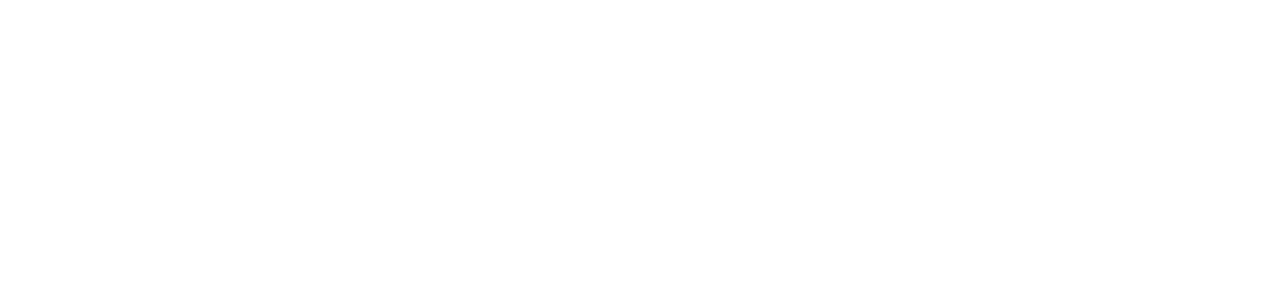
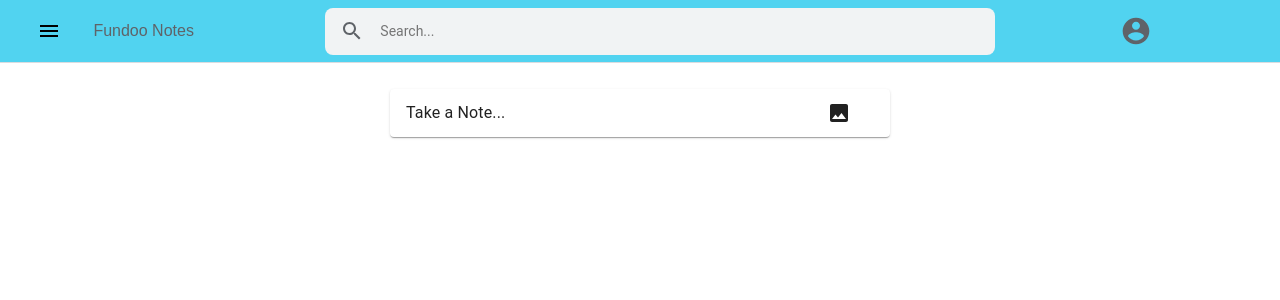
Before and after one commit to junaidansari6311/Fundoo-Notes, a React (Create React App) app: page /dashboard in a window 1280 px wide. Shown: the top 300 px of the page. Built offline with nearby package versions, Linux system fonts and the light colour scheme.

Commit message:
ADDED : Structure of note component

```diff
--- /dev/null
+++ b/src/component/Dashboard.jsx
@@ -0,0 +1,16 @@
+import React, {Component} from 'react';
+import '../scss/dashboard.scss';
+import Navbar from "./Navbar";
+import Note from "./Note";
+class Dashboard extends Component {
+    render() {
+        return (
+            <React.Fragment>
+                <Navbar />
+                <Note/>
+            </React.Fragment>
+        );
+    }
+}
+
+export default Dashboard;
--- /dev/null
+++ b/src/component/Note.jsx
@@ -0,0 +1,58 @@
+import React, {Component} from 'react';
+import '../scss/note.scss';
+import Accordion from "@material-ui/core/Accordion";
+import AccordionSummary from "@material-ui/core/AccordionSummary";
+import AccordionDetails from "@material-ui/core/AccordionDetails";
+import InputBase from "@material-ui/core/InputBase";
+import InsertPhotoIcon from "@material-ui/icons/InsertPhoto";
+import Typography from "@material-ui/core/Typography";
+import ReminderIcon from "@material-ui/icons/Notifications";
+import PersonAddIcon from '@material-ui/icons/PersonAdd';
+import PaletteIcon from '@material-ui/icons/Palette';
+import ImageIcon from '@material-ui/icons/Image';
+import ArchiveIcon from '@material-ui/icons/Archive';
+import MoreVertIcon from '@material-ui/icons/MoreVert';
+
+class Note extends Component {
+    render() {
+        return (
+            <div className="accordion-main-container">
+                <Accordion className="accordion-main">
+                    <AccordionSummary>
+                        <Typography className="take-note">Take a Note...</Typography>
+                        <InsertPhotoIcon className="imageUpload"/>
+                    </AccordionSummary>
+                    <AccordionDetails className="details-container">
+                       <div className="input-container">
+                           <InputBase
+                               placeholder="Title"
+                               className="titleInput"
+                           />
+                           <InputBase
+                               placeholder="Take a note ..."
+                               className="descInput"
+                               multiline
+                           />
+                       </div>
+                        <div className="icon-button-container">
+                            <div className="icon-container">
+                                <ReminderIcon/>
+                                <PersonAddIcon/>
+                                <PaletteIcon/>
+                                <ImageIcon/>
+                                <ArchiveIcon/>
+                                <MoreVertIcon/>
+                            </div>
+                            <div className="close-button-div">
+                                <button className="button-close">Close</button>
+                            </div>
+
+                        </div>
+                    </AccordionDetails>
+                </Accordion>
+            </div>
+        );
+    }
+}
+
+export default Note;
--- a/src/router/RouterConfiguration.jsx
+++ b/src/router/RouterConfiguration.jsx
@@ -5,6 +5,8 @@
 import ForgotPassword from "../pages/ForgotPassword";
 import ResetPassword from "../pages/ResetPassword";
 import Navbar from "../component/Navbar";
+import Note from "../component/Note";
+import Dashboard from "../component/Dashboard";
 
 class RouterConfiguration extends Component {
     render() {
@@ -16,6 +18,8 @@
                     <Route path={"/forgotpassword"} exact component={ForgotPassword}/>
                     <Route path={"/resetpassword/:token"} excat component={ResetPassword} />
                     <Route path={"/"} exact component={Navbar} />
+                    <Route path={"/note"} exact component={Note} />
+                    <Route path={"/dashboard"} exact component={Dashboard} />
                 </Switch>
             </BrowserRouter>
         )
--- /dev/null
+++ b/src/scss/note.scss
@@ -0,0 +1,54 @@
+.accordion-main-container {
+  display: flex;
+  justify-content: center;
+  width:100%;
+  margin-top: 2%;
+}
+.accordion-main {
+  width: 500px;
+}
+.take-note {
+  width:90%
+}
+
+.image-upload {
+  width: 10%;
+}
+.details-container{
+  display: flex;
+  flex-direction: column;
+}
+
+.input-container{
+  display: flex;
+  flex-direction: column;
+}
+
+.icon-container {
+  width: 70%;
+  display: flex;
+  justify-content: space-between;
+}
+
+.icon-button-container {
+  display: flex;
+  flex-direction: row;
+  padding-top: 5%;
+}
+
+.close-button-div {
+  width: 30%;
+  display: flex;
+  justify-content: center;
+}
+
+.button-close {
+  border: none;
+  outline: none;
+  background-color: white;
+}
+
+.button-close:hover{
+  background-color: lightgray;
+  border-radius: 3px;
+}
```
Also changed, not shown: src/scss/dashboard.scss (added), 1 other file (tests, documents, lock files or other folders).
